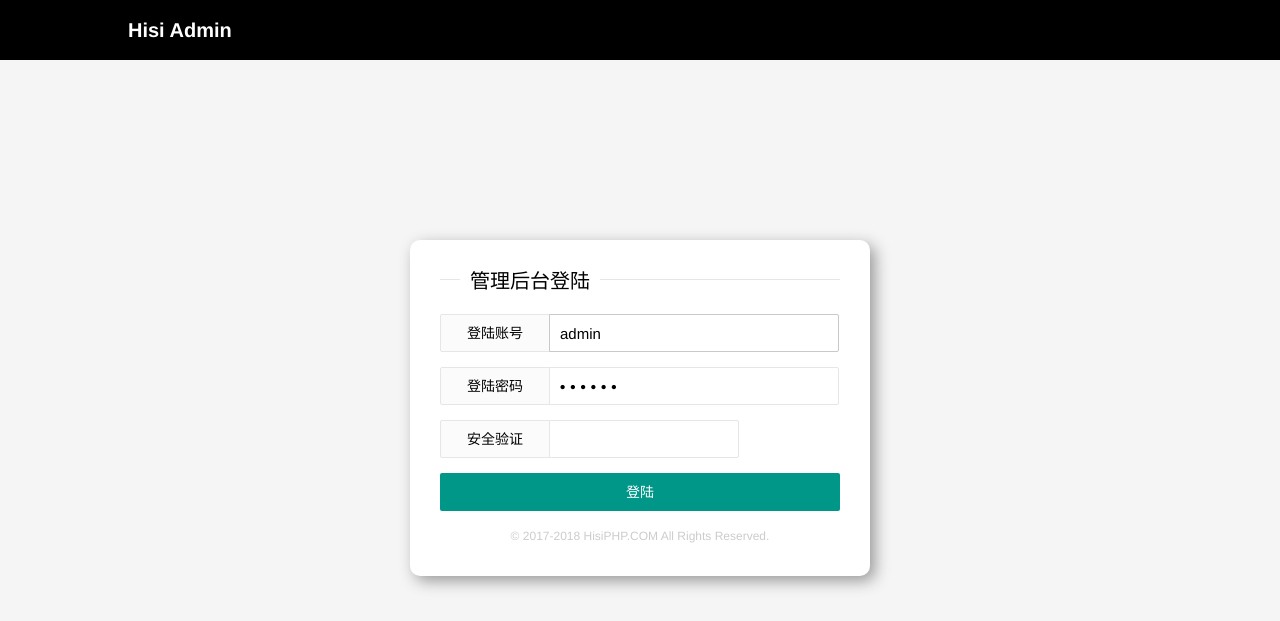
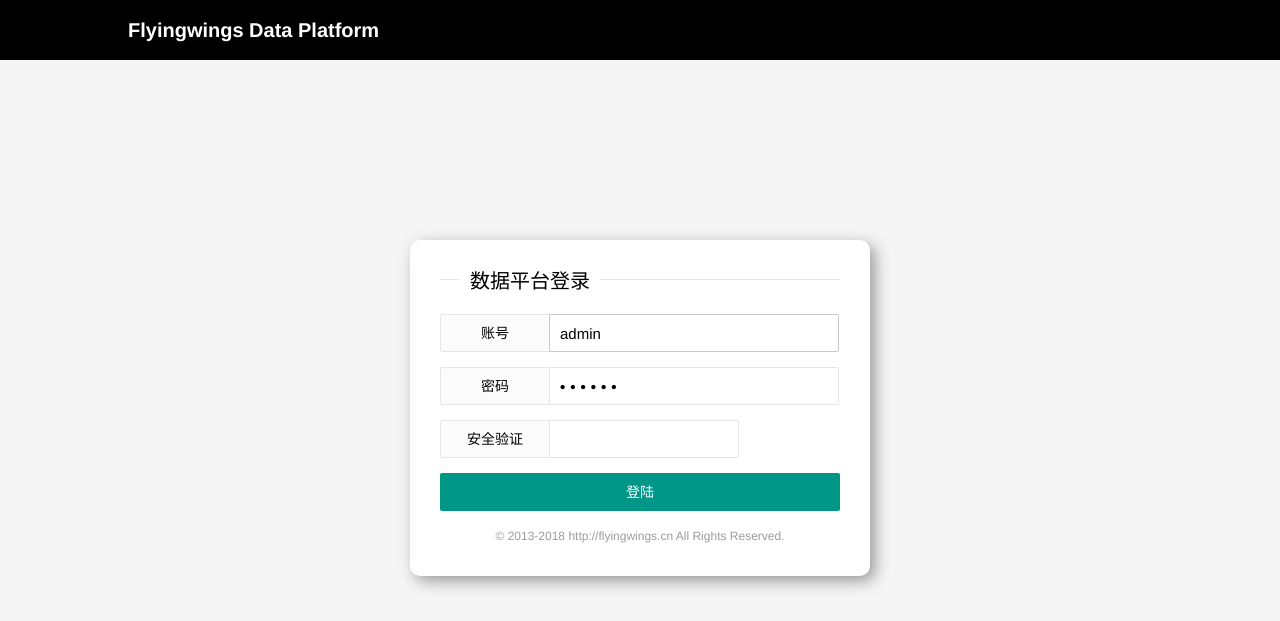
Before and after one commit to YAN251147/hisi_admin, a plain HTML site: page src/manage/login.html in a window 1280 px wide. Drawn offline with Linux system fonts and the light colour scheme.

Commit message:
修改一个不地道的版权信息

```diff
--- a/src/manage/css/common.css
+++ b/src/manage/css/common.css
@@ -168,3 +168,15 @@ body{background-color:#fff;}
 .layui-tab-content{padding:0 0 0 10px;height:100%;}
 .layui-tab-item{height:100%;}
 .footer{position:fixed;left:0;bottom:0;z-index:998;}
+
+.copyright {
+    text-align: center;
+    height: 50px;
+    line-height: 50px;
+    font-size: 12px;
+    color: #9c9c9c
+}
+
+.copyright a {
+    color: #9c9c9c;
+}
--- /dev/null
+++ b/src/manage/css/longin.css
@@ -0,0 +1,55 @@
+body {
+    background-color: #f5f5f5;
+}
+
+.login-head {
+    position: fixed;
+    left: 0;
+    top: 0;
+    width: 80%;
+    height: 60px;
+    line-height: 60px;
+    background: #000;
+    padding: 0 10%;
+}
+
+.login-head h1 {
+    color: #fff;
+    font-size: 20px;
+    font-weight: 600
+}
+
+.login-box {
+    margin: 240px auto 0;
+    width: 400px;
+    background-color: #fff;
+    padding: 15px 30px;
+    border-radius: 10px;
+    box-shadow: 5px 5px 15px #999;
+}
+
+.login-box .layui-input {
+    font-size: 15px;
+    font-weight: 400
+}
+
+.login-box input[name="password"] {
+    letter-spacing: 5px;
+    font-weight: 800
+}
+
+.login-box .layui-btn {
+    width: 100%;
+}
+
+.login-box .copyright {
+    text-align: center;
+    height: 50px;
+    line-height: 50px;
+    font-size: 12px;
+    color: #9c9c9c
+}
+
+.login-box .copyright a {
+    color: #9c9c9c;
+}
--- a/src/manage/login.html
+++ b/src/manage/login.html
@@ -1,85 +1,29 @@
 <!DOCTYPE html>
 <html>
 <head>
-    <title>后台管理登陆</title>
+    <title>数据平台</title>
     <meta http-equiv="Access-Control-Allow-Origin" content="*">
     <link rel="stylesheet" href="../lib/layui/css/layui.css">
-    <style type="text/css">
-        body {
-            background-color: #f5f5f5;
-        }
-
-        .login-head {
-            position: fixed;
-            left: 0;
-            top: 0;
-            width: 80%;
-            height: 60px;
-            line-height: 60px;
-            background: #000;
-            padding: 0 10%;
-        }
-
-        .login-head h1 {
-            color: #fff;
-            font-size: 20px;
-            font-weight: 600
-        }
-
-        .login-box {
-            margin: 240px auto 0;
-            width: 400px;
-            background-color: #fff;
-            padding: 15px 30px;
-            border-radius: 10px;
-            box-shadow: 5px 5px 15px #999;
-        }
-
-        .login-box .layui-input {
-            font-size: 15px;
-            font-weight: 400
-        }
-
-        .login-box input[name="password"] {
-            letter-spacing: 5px;
-            font-weight: 800
-        }
-
-        .login-box .layui-btn {
-            width: 100%;
-        }
-
-        .login-box .copyright {
-            text-align: center;
-            height: 50px;
-            line-height: 50px;
-            font-size: 12px;
-            color: #ccc
-        }
-
-        .login-box .copyright a {
-            color: #ccc;
-        }
-    </style>
+    <link rel="stylesheet" href="css/longin.css">
 </head>
 <body>
 <div class="login-head">
-    <h1>Hisi Admin</h1>
+    <h1>Flyingwings Data Platform</h1>
 </div>
 <div class="login-box">
     <form action="index.html" method="post" class="layui-form layui-form-pane">
         <fieldset class="layui-elem-field layui-field-title">
-            <legend>管理后台登陆</legend>
+            <legend>数据平台登录</legend>
         </fieldset>
         <div class="layui-form-item">
-            <label class="layui-form-label">登陆账号</label>
+            <label class="layui-form-label">账号</label>
             <div class="layui-input-block">
                 <input type="text" name="username" class="layui-input" lay-verify="required" placeholder="请输入登陆账号"
                        autofocus="autofocus" value="admin">
             </div>
         </div>
         <div class="layui-form-item">
-            <label class="layui-form-label">登陆密码</label>
+            <label class="layui-form-label">密码</label>
             <div class="layui-input-block">
                 <input type="password" name="password" class="layui-input" lay-verify="required" placeholder="******"
                        value="123456">
@@ -94,14 +38,13 @@
         <input type="submit" value="登陆" lay-submit="" lay-filter="formSubmit" class="layui-btn">
     </form>
     <div class="copyright">
-        © 2017-2018 <a href="http://www.hisiphp.com?v=thinkphp5" target="_blank">HisiPHP.COM</a> All Rights Reserved.
+        © 2013-2018 <a href="http://flyingwings.cn" target="_blank">http://flyingwings.cn</a> All Rights Reserved.
     </div>
 </div>
+<br><br><br>
+<!-- 保留原作者版权信息 -->
+<p align="center" style="color: #F5F5F5">版权所有Copyright © 2017 HisiPHP.COM (http://www.hisiphp.com) All rights
+    reserved。</p>
 <script src="../lib/layui/layui.js"></script>
-<script>
-    // layui.config({
-    //     base: '/static/admin/js/'
-    // }).use('global');
-</script>
 </body>
 </html>
```
Also changed, not shown: src/manage/index.html (+3 -4 lines).
